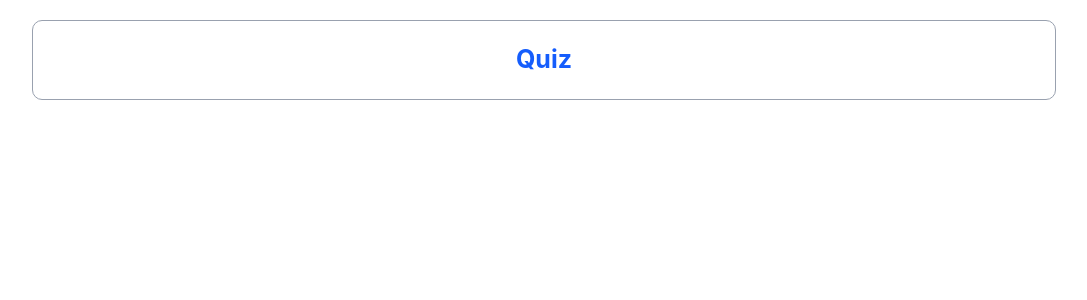
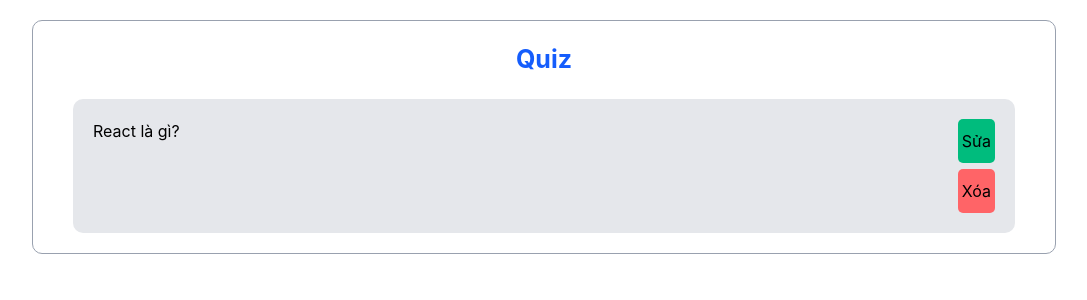
Before and after one commit to lequymui2003/Quiz-editor, a React (Vite) app: page / in a window 1280 px wide. Shown: the top 300 px of the page, without its empty margins (96-1183 px from the left). Built offline with nearby package versions, Linux system fonts and the light colour scheme.

Commit message:
add component QuestionList and QuestionItem

```diff
--- /dev/null
+++ b/src/components/QuestionItem.tsx
@@ -0,0 +1,21 @@
+export const QuestionItem = () => {
+  return (
+    <>
+      <div className="rounded-[10px] bg-gray-200 p-5 flex flex-col gap-2.5">
+        <div className="flex gap-5">
+          <div className="flex-1">
+            <p>React là gì?</p>
+          </div>
+          <div className="flex flex-col gap-1.5">
+            <button className="py-2.5 px-1 bg-emerald-500 rounded-[5px]">
+              Sửa
+            </button>
+            <button className="py-2.5 px-1 bg-red-400 rounded-[5px]">
+              Xóa
+            </button>
+          </div>
+        </div>
+      </div>
+    </>
+  );
+};
--- /dev/null
+++ b/src/components/QuestionList.tsx
@@ -0,0 +1,11 @@
+import { QuestionItem } from "./QuestionItem";
+
+export const QuestionList = () => {
+  return (
+    <>
+      <div className="flex flex-col gap-5 px-5">
+        <QuestionItem />
+      </div>
+    </>
+  );
+};
--- a/src/components/QuizForm.tsx
+++ b/src/components/QuizForm.tsx
@@ -1,10 +1,12 @@
+import { QuestionList } from "./QuestionList";
+
 export const QuizForm = () => {
   return (
     <>
       <div className="w-full h-full flex justify-center py-5">
-        <div className="w-5xl border border-gray-400 rounded-[10px] p-5 flex justify-center">
-          <p className="text-[25px] font-bold text-blue-600">Quiz</p>
-          <div className="flex flex-col"></div>
+        <div className="w-5xl border border-gray-400 rounded-[10px] p-5 flex flex-col gap-5 justify-center">
+          <p className="text-[25px] font-bold text-blue-600 text-center">Quiz</p>
+          <QuestionList />
         </div>
       </div>
     </>
```
